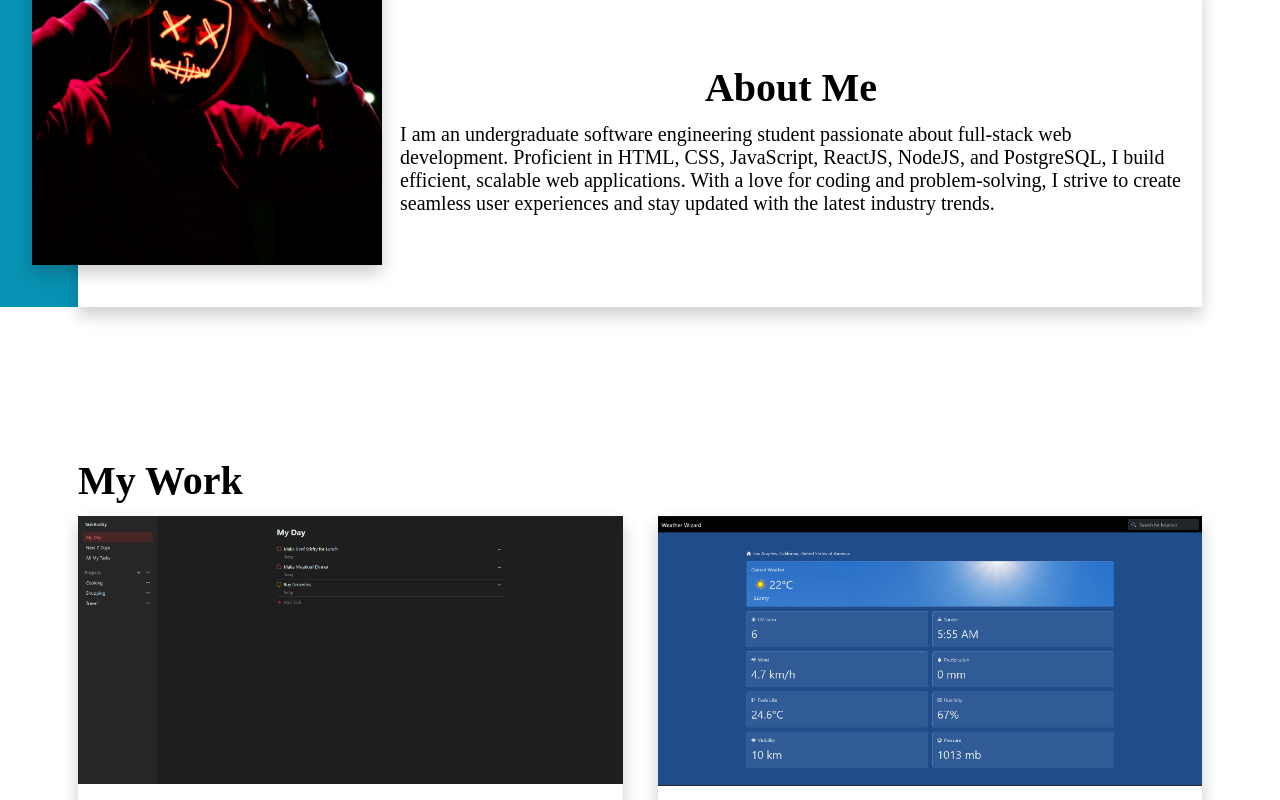
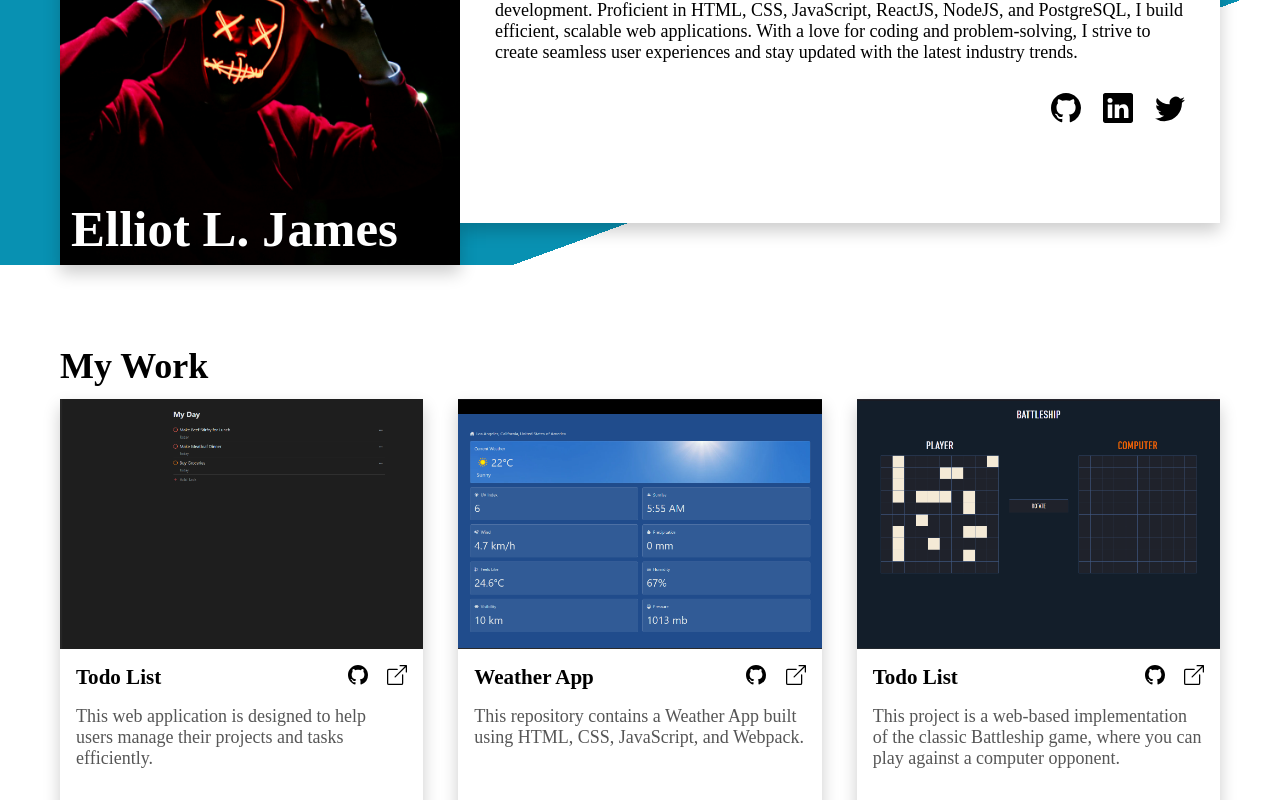
Before and after one commit to LazyEllis/homepage, a website built with webpack: page src/index.html in a window 1280 px wide. Shown: the part 200-1000 px from the top of the page. Built offline with nearby package versions, Linux system fonts and the light colour scheme.

Commit message:
feat: Implement responsive design on laptop screens

```diff
--- a/src/style.scss
+++ b/src/style.scss
@@ -10,7 +10,7 @@ $grey: #565656;
 }
 
 :root {
-  font-size: 20px;
+  font-size: 18px;
 }
 
 html,
@@ -33,13 +33,9 @@ header,
   padding: 22px 18px;
 }
 
-main,
-header {
-  padding-bottom: 0 !important;
-}
-
 header {
   position: relative;
+  padding-bottom: 0 !important;
 
   &::before {
     content: "";
@@ -52,7 +48,8 @@ header {
 }
 
 main {
-  padding-top: 0 !important;
+  padding-top: 60px;
+  padding-bottom: 60px;
 
   p {
     color: $grey;
@@ -101,10 +98,6 @@ h2 {
   margin-bottom: 12px;
 }
 
-.projects {
-  padding: 150px 0;
-}
-
 .project-list {
   display: flex;
   flex-direction: column;
@@ -121,7 +114,7 @@ h2 {
 
   img {
     display: block;
-    max-width: 100%;
+    width: 100%;
     min-height: 250px;
     object-fit: cover;
   }
@@ -158,8 +151,8 @@ footer {
   margin-bottom: 32px;
 }
 
-.footer-image-frame img {
-  min-height: 420px;
+.footer-image-frame {
+  max-width: 520px;
 }
 
 @media (min-width: 768px) {
@@ -205,8 +198,12 @@ footer {
     }
   }
 
+  main {
+    padding-top: 60px 32px;
+  }
+
   .projects {
-    padding: 150px 46px 150px;
+    padding: 0 46px 0;
   }
 
   .project-list {
@@ -219,10 +216,7 @@ footer {
   footer {
     display: flex;
     gap: 32px;
-
-    & > div {
-      flex: 1;
-    }
+    justify-content: space-between;
   }
 
   .footer-text {
@@ -236,3 +230,70 @@ footer {
     justify-content: flex-start;
   }
 }
+
+@media (min-width: 992px) {
+  header {
+    display: flex;
+    padding: 40px 60px 0;
+
+    &::before {
+      background: linear-gradient(160deg, $teal 70%, #fff 30%);
+    }
+  }
+
+  .about,
+  .profile {
+    margin: 0;
+    flex: 1;
+  }
+
+  .profile {
+    float: none;
+    align-items: flex-end;
+    max-width: 400px;
+
+    h1 {
+      position: static;
+      color: #fff;
+    }
+  }
+
+  .about {
+    margin: 42px 0;
+    padding: 25px 35px;
+
+    & > * {
+      margin-bottom: 30px;
+    }
+
+    h2 {
+      text-align: left;
+    }
+
+    .links {
+      display: flex;
+      justify-content: flex-end;
+      margin-bottom: 0;
+    }
+  }
+
+  main {
+    padding: 80px 60px;
+
+    .projects {
+      padding: 0;
+    }
+  }
+
+  .project-list {
+    grid-template-columns: repeat(3, 1fr);
+  }
+
+  footer {
+    justify-content: center;
+  }
+
+  .footer-text {
+    justify-content: flex-start;
+  }
+}
```
